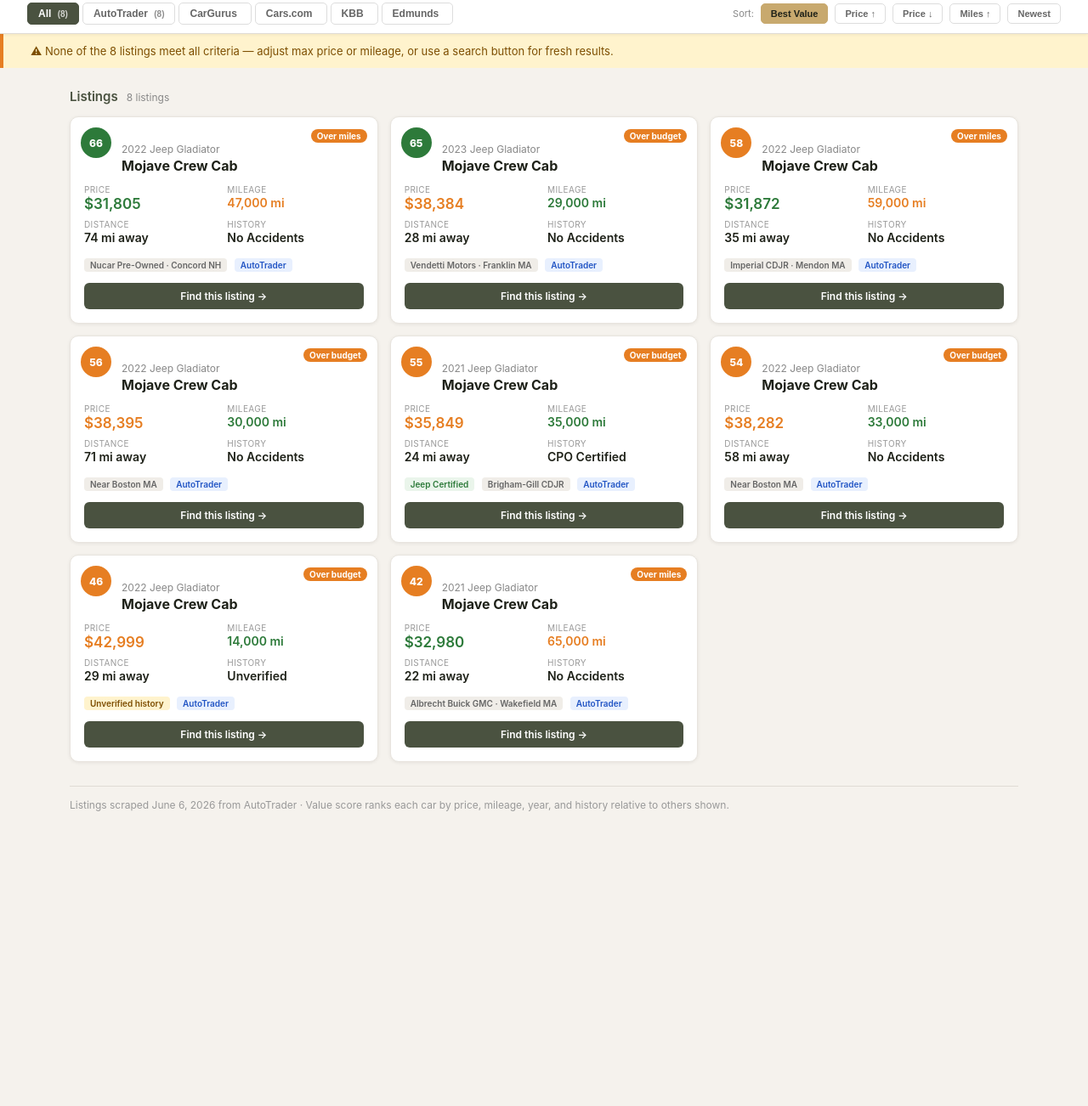
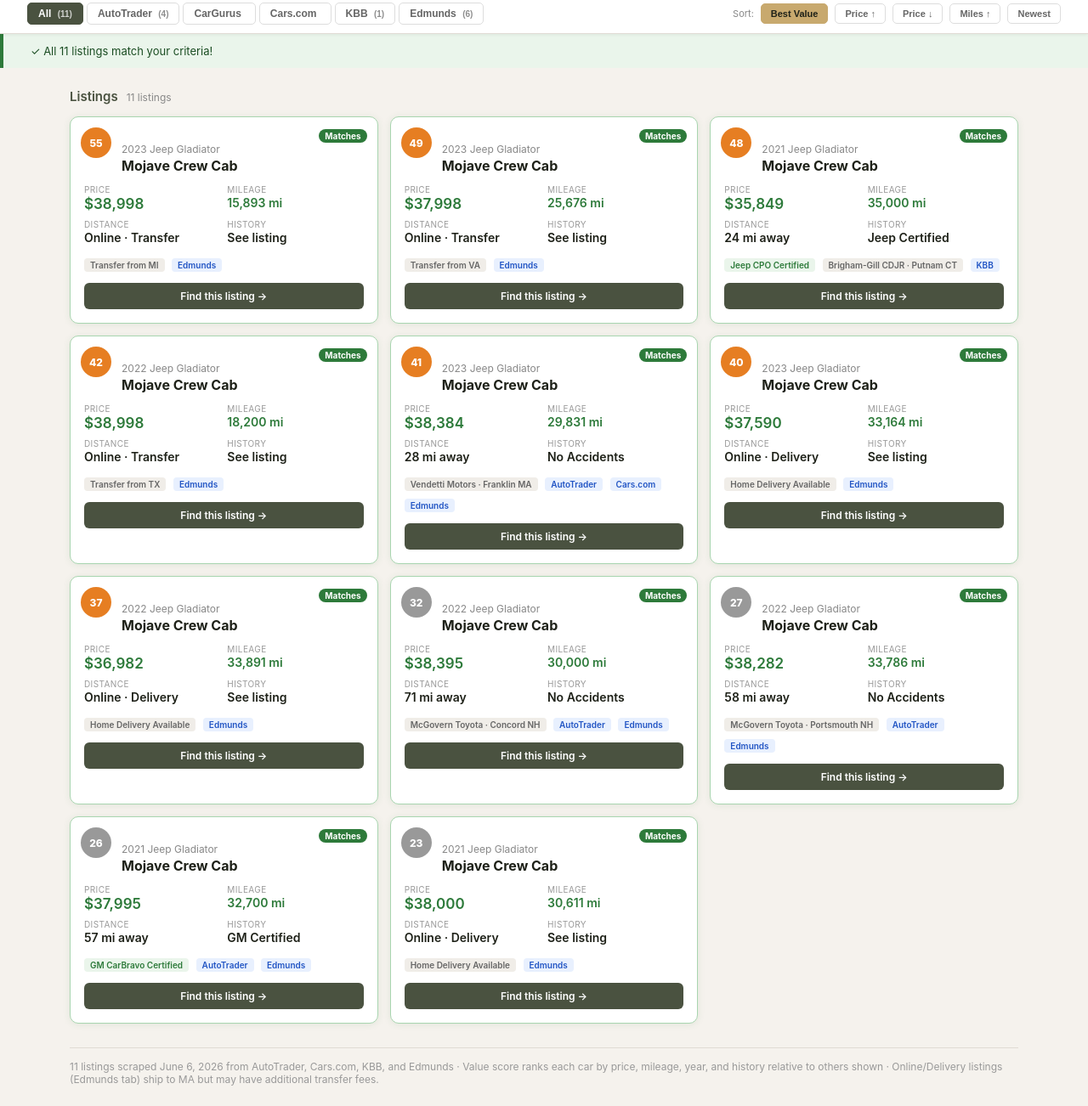
Before and after one commit to kendoggz/gladiator-tracker, a plain HTML site: page index.html in a window 1280 px wide. Shown: the part 209-1511 px from the top of the page at 85% size. Before the commit the page ends 1188 px from the top, so only its background shows below. Drawn offline with Linux system fonts and the light colour scheme.

Commit message:
Add files via upload

```diff
--- a/index.html
+++ b/index.html
@@ -118,7 +118,7 @@ main { padding: 24px 32px; max-width: 1180px; margin: 0 auto; }
 <div class="criteria-panel">
   <h3>Filter &amp; Search Criteria</h3>
   <div class="criteria-grid">
-    <div class="criteria-field"><label>Max Price ($)</label><input type="number" id="inp-price" value="34000" min="0" step="500"></div>
+    <div class="criteria-field"><label>Max Price ($)</label><input type="number" id="inp-price" value="39000" min="0" step="500"></div>
     <div class="criteria-field"><label>Max Miles</label><input type="number" id="inp-miles" value="35000" min="0" step="1000"></div>
     <div class="criteria-field"><label>Year Min</label><input type="number" id="inp-year-min" value="2021" min="2019" max="2025" step="1"></div>
     <div class="criteria-field"><label>Year Max</label><input type="number" id="inp-year-max" value="2024" min="2019" max="2025" step="1"></div>
@@ -165,88 +165,9 @@ main { padding: 24px 32px; max-width: 1180px; margin: 0 auto; }
 
   <div class="card-grid" id="card-grid">
 
-    <div class="card" data-price="31805" data-miles="47000" data-year="2022" data-source="autotrader" data-history="clean">
-      <div class="value-score"></div>
-      <span class="card-badge"></span>
-      <div class="card-top">
-        <div class="card-year">2022 Jeep Gladiator</div>
-        <div class="card-name">Mojave Crew Cab</div>
-      </div>
-      <div class="card-stats">
-        <div><div class="stat-label">Price</div><div class="stat-value price" data-type="price">$31,805</div></div>
-        <div><div class="stat-label">Mileage</div><div class="stat-value" data-type="miles">47,000 mi</div></div>
-        <div><div class="stat-label">Distance</div><div class="stat-value">74 mi away</div></div>
-        <div><div class="stat-label">History</div><div class="stat-value">No Accidents</div></div>
-      </div>
-      <div class="card-tags">
-        <span class="tag neutral">Nucar Pre-Owned &middot; Concord NH</span>
-        <span class="tag source">AutoTrader</span>
-      </div>
-      <a class="view-btn listing-link" href="#" target="_blank">Find this listing &rarr;</a>
-    </div>
+    <!-- ── LOCAL: AutoTrader ──────────────────────────────── -->
 
-    <div class="card" data-price="31872" data-miles="59000" data-year="2022" data-source="autotrader" data-history="clean">
-      <div class="value-score"></div>
-      <span class="card-badge"></span>
-      <div class="card-top">
-        <div class="card-year">2022 Jeep Gladiator</div>
-        <div class="card-name">Mojave Crew Cab</div>
-      </div>
-      <div class="card-stats">
-        <div><div class="stat-label">Price</div><div class="stat-value price" data-type="price">$31,872</div></div>
-        <div><div class="stat-label">Mileage</div><div class="stat-value" data-type="miles">59,000 mi</div></div>
-        <div><div class="stat-label">Distance</div><div class="stat-value">35 mi away</div></div>
-        <div><div class="stat-label">History</div><div class="stat-value">No Accidents</div></div>
-      </div>
-      <div class="card-tags">
-        <span class="tag neutral">Imperial CDJR &middot; Mendon MA</span>
-        <span class="tag source">AutoTrader</span>
-      </div>
-      <a class="view-btn listing-link" href="#" target="_blank">Find this listing &rarr;</a>
-    </div>
-
-    <div class="card" data-price="32980" data-miles="65000" data-year="2021" data-source="autotrader" data-history="clean">
-      <div class="value-score"></div>
-      <span class="card-badge"></span>
-      <div class="card-top">
-        <div class="card-year">2021 Jeep Gladiator</div>
-        <div class="card-name">Mojave Crew Cab</div>
-      </div>
-      <div class="card-stats">
-        <div><div class="stat-label">Price</div><div class="stat-value price" data-type="price">$32,980</div></div>
-        <div><div class="stat-label">Mileage</div><div class="stat-value" data-type="miles">65,000 mi</div></div>
-        <div><div class="stat-label">Distance</div><div class="stat-value">22 mi away</div></div>
-        <div><div class="stat-label">History</div><div class="stat-value">No Accidents</div></div>
-      </div>
-      <div class="card-tags">
-        <span class="tag neutral">Albrecht Buick GMC &middot; Wakefield MA</span>
-        <span class="tag source">AutoTrader</span>
-      </div>
-      <a class="view-btn listing-link" href="#" target="_blank">Find this listing &rarr;</a>
-    </div>
-
-    <div class="card" data-price="35849" data-miles="35000" data-year="2021" data-source="autotrader" data-history="certified">
-      <div class="value-score"></div>
-      <span class="card-badge"></span>
-      <div class="card-top">
-        <div class="card-year">2021 Jeep Gladiator</div>
-        <div class="card-name">Mojave Crew Cab</div>
-      </div>
-      <div class="card-stats">
-        <div><div class="stat-label">Price</div><div class="stat-value price" data-type="price">$35,849</div></div>
-        <div><div class="stat-label">Mileage</div><div class="stat-value" data-type="miles">35,000 mi</div></div>
-        <div><div class="stat-label">Distance</div><div class="stat-value">24 mi away</div></div>
-        <div><div class="stat-label">History</div><div class="stat-value">CPO Certified</div></div>
-      </div>
-      <div class="card-tags">
-        <span class="tag">Jeep Certified</span>
-        <span class="tag neutral">Brigham-Gill CDJR</span>
-        <span class="tag source">AutoTrader</span>
-      </div>
-      <a class="view-btn listing-link" href="#" target="_blank">Find this listing &rarr;</a>
-    </div>
-
-    <div class="card" data-price="38282" data-miles="33000" data-year="2022" data-source="autotrader" data-history="clean">
+    <div class="card" data-price="38282" data-miles="33786" data-year="2022" data-source="autotrader" data-history="clean">
       <div class="value-score"></div>
       <span class="card-badge"></span>
       <div class="card-top">
@@ -255,33 +176,14 @@ main { padding: 24px 32px; max-width: 1180px; margin: 0 auto; }
       </div>
       <div class="card-stats">
         <div><div class="stat-label">Price</div><div class="stat-value price" data-type="price">$38,282</div></div>
-        <div><div class="stat-label">Mileage</div><div class="stat-value" data-type="miles">33,000 mi</div></div>
+        <div><div class="stat-label">Mileage</div><div class="stat-value" data-type="miles">33,786 mi</div></div>
         <div><div class="stat-label">Distance</div><div class="stat-value">58 mi away</div></div>
         <div><div class="stat-label">History</div><div class="stat-value">No Accidents</div></div>
       </div>
       <div class="card-tags">
-        <span class="tag neutral">Near Boston MA</span>
+        <span class="tag neutral">McGovern Toyota &middot; Portsmouth NH</span>
         <span class="tag source">AutoTrader</span>
-      </div>
-      <a class="view-btn listing-link" href="#" target="_blank">Find this listing &rarr;</a>
-    </div>
-
-    <div class="card" data-price="38384" data-miles="29000" data-year="2023" data-source="autotrader" data-history="clean">
-      <div class="value-score"></div>
-      <span class="card-badge"></span>
-      <div class="card-top">
-        <div class="card-year">2023 Jeep Gladiator</div>
-        <div class="card-name">Mojave Crew Cab</div>
-      </div>
-      <div class="card-stats">
-        <div><div class="stat-label">Price</div><div class="stat-value price" data-type="price">$38,384</div></div>
-        <div><div class="stat-label">Mileage</div><div class="stat-value" data-type="miles">29,000 mi</div></div>
-        <div><div class="stat-label">Distance</div><div class="stat-value">28 mi away</div></div>
-        <div><div class="stat-label">History</div><div class="stat-value">No Accidents</div></div>
-      </div>
-      <div class="card-tags">
-        <span class="tag neutral">Vendetti Motors &middot; Franklin MA</span>
-        <span class="tag source">AutoTrader</span>
+        <span class="tag source">Edmunds</span>
       </div>
       <a class="view-btn listing-link" href="#" target="_blank">Find this listing &rarr;</a>
     </div>
@@ -300,13 +202,82 @@ main { padding: 24px 32px; max-width: 1180px; margin: 0 auto; }
         <div><div class="stat-label">History</div><div class="stat-value">No Accidents</div></div>
       </div>
       <div class="card-tags">
-        <span class="tag neutral">Near Boston MA</span>
+        <span class="tag neutral">McGovern Toyota &middot; Concord NH</span>
         <span class="tag source">AutoTrader</span>
+        <span class="tag source">Edmunds</span>
       </div>
       <a class="view-btn listing-link" href="#" target="_blank">Find this listing &rarr;</a>
     </div>
 
-    <div class="card" data-price="42999" data-miles="14000" data-year="2022" data-source="autotrader" data-history="unverified">
+    <div class="card" data-price="38384" data-miles="29831" data-year="2023" data-source="autotrader" data-history="clean">
+      <div class="value-score"></div>
+      <span class="card-badge"></span>
+      <div class="card-top">
+        <div class="card-year">2023 Jeep Gladiator</div>
+        <div class="card-name">Mojave Crew Cab</div>
+      </div>
+      <div class="card-stats">
+        <div><div class="stat-label">Price</div><div class="stat-value price" data-type="price">$38,384</div></div>
+        <div><div class="stat-label">Mileage</div><div class="stat-value" data-type="miles">29,831 mi</div></div>
+        <div><div class="stat-label">Distance</div><div class="stat-value">28 mi away</div></div>
+        <div><div class="stat-label">History</div><div class="stat-value">No Accidents</div></div>
+      </div>
+      <div class="card-tags">
+        <span class="tag neutral">Vendetti Motors &middot; Franklin MA</span>
+        <span class="tag source">AutoTrader</span>
+        <span class="tag source">Cars.com</span>
+        <span class="tag source">Edmunds</span>
+      </div>
+      <a class="view-btn listing-link" href="#" target="_blank">Find this listing &rarr;</a>
+    </div>
+
+    <div class="card" data-price="37995" data-miles="32700" data-year="2021" data-source="autotrader" data-history="certified">
+      <div class="value-score"></div>
+      <span class="card-badge"></span>
+      <div class="card-top">
+        <div class="card-year">2021 Jeep Gladiator</div>
+        <div class="card-name">Mojave Crew Cab</div>
+      </div>
+      <div class="card-stats">
+        <div><div class="stat-label">Price</div><div class="stat-value price" data-type="price">$37,995</div></div>
+        <div><div class="stat-label">Mileage</div><div class="stat-value" data-type="miles">32,700 mi</div></div>
+        <div><div class="stat-label">Distance</div><div class="stat-value">57 mi away</div></div>
+        <div><div class="stat-label">History</div><div class="stat-value">GM Certified</div></div>
+      </div>
+      <div class="card-tags">
+        <span class="tag">GM CarBravo Certified</span>
+        <span class="tag source">AutoTrader</span>
+        <span class="tag source">Edmunds</span>
+      </div>
+      <a class="view-btn listing-link" href="#" target="_blank">Find this listing &rarr;</a>
+    </div>
+
+    <!-- ── LOCAL: KBB ─────────────────────────────────────── -->
+
+    <div class="card" data-price="35849" data-miles="35000" data-year="2021" data-source="kbb" data-history="certified">
+      <div class="value-score"></div>
+      <span class="card-badge"></span>
+      <div class="card-top">
+        <div class="card-year">2021 Jeep Gladiator</div>
+        <div class="card-name">Mojave Crew Cab</div>
+      </div>
+      <div class="card-stats">
+        <div><div class="stat-label">Price</div><div class="stat-value price" data-type="price">$35,849</div></div>
+        <div><div class="stat-label">Mileage</div><div class="stat-value" data-type="miles">35,000 mi</div></div>
+        <div><div class="stat-label">Distance</div><div class="stat-value">24 mi away</div></div>
+        <div><div class="stat-label">History</div><div class="stat-value">Jeep Certified</div></div>
+      </div>
+      <div class="card-tags">
+        <span class="tag">Jeep CPO Certified</span>
+        <span class="tag neutral">Brigham-Gill CDJR &middot; Putnam CT</span>
+        <span class="tag source">KBB</span>
+      </div>
+      <a class="view-btn listing-link" href="#" target="_blank">Find this listing &rarr;</a>
+    </div>
+
+    <!-- ── ONLINE / DELIVERY: Edmunds ────────────────────── -->
+
+    <div class="card" data-price="36982" data-miles="33891" data-year="2022" data-source="edmunds" data-history="unverified">
       <div class="value-score"></div>
       <span class="card-badge"></span>
       <div class="card-top">
@@ -314,14 +285,114 @@ main { padding: 24px 32px; max-width: 1180px; margin: 0 auto; }
         <div class="card-name">Mojave Crew Cab</div>
       </div>
       <div class="card-stats">
-        <div><div class="stat-label">Price</div><div class="stat-value price" data-type="price">$42,999</div></div>
-        <div><div class="stat-label">Mileage</div><div class="stat-value" data-type="miles">14,000 mi</div></div>
-        <div><div class="stat-label">Distance</div><div class="stat-value">29 mi away</div></div>
-        <div><div class="stat-label">History</div><div class="stat-value">Unverified</div></div>
+        <div><div class="stat-label">Price</div><div class="stat-value price" data-type="price">$36,982</div></div>
+        <div><div class="stat-label">Mileage</div><div class="stat-value" data-type="miles">33,891 mi</div></div>
+        <div><div class="stat-label">Distance</div><div class="stat-value">Online · Delivery</div></div>
+        <div><div class="stat-label">History</div><div class="stat-value">See listing</div></div>
       </div>
       <div class="card-tags">
-        <span class="tag warn">Unverified history</span>
-        <span class="tag source">AutoTrader</span>
+        <span class="tag neutral">Home Delivery Available</span>
+        <span class="tag source">Edmunds</span>
+      </div>
+      <a class="view-btn listing-link" href="#" target="_blank">Find this listing &rarr;</a>
+    </div>
+
+    <div class="card" data-price="37590" data-miles="33164" data-year="2023" data-source="edmunds" data-history="unverified">
+      <div class="value-score"></div>
+      <span class="card-badge"></span>
+      <div class="card-top">
+        <div class="card-year">2023 Jeep Gladiator</div>
+        <div class="card-name">Mojave Crew Cab</div>
+      </div>
+      <div class="card-stats">
+        <div><div class="stat-label">Price</div><div class="stat-value price" data-type="price">$37,590</div></div>
+        <div><div class="stat-label">Mileage</div><div class="stat-value" data-type="miles">33,164 mi</div></div>
+        <div><div class="stat-label">Distance</div><div class="stat-value">Online · Delivery</div></div>
+        <div><div class="stat-label">History</div><div class="stat-value">See listing</div></div>
+      </div>
+      <div class="card-tags">
+        <span class="tag neutral">Home Delivery Available</span>
+        <span class="tag source">Edmunds</span>
+      </div>
+      <a class="view-btn listing-link" href="#" target="_blank">Find this listing &rarr;</a>
+    </div>
+
+    <div class="card" data-price="37998" data-miles="25676" data-year="2023" data-source="edmunds" data-history="unverified">
+      <div class="value-score"></div>
+      <span class="card-badge"></span>
+      <div class="card-top">
+        <div class="card-year">2023 Jeep Gladiator</div>
+        <div class="card-name">Mojave Crew Cab</div>
+      </div>
+      <div class="card-stats">
+        <div><div class="stat-label">Price</div><div class="stat-value price" data-type="price">$37,998</div></div>
+        <div><div class="stat-label">Mileage</div><div class="stat-value" data-type="miles">25,676 mi</div></div>
+        <div><div class="stat-label">Distance</div><div class="stat-value">Online · Transfer</div></div>
+        <div><div class="stat-label">History</div><div class="stat-value">See listing</div></div>
+      </div>
+      <div class="card-tags">
+        <span class="tag neutral">Transfer from VA</span>
+        <span class="tag source">Edmunds</span>
+      </div>
+      <a class="view-btn listing-link" href="#" target="_blank">Find this listing &rarr;</a>
+    </div>
+
+    <div class="card" data-price="38000" data-miles="30611" data-year="2021" data-source="edmunds" data-history="unverified">
+      <div class="value-score"></div>
+      <span class="card-badge"></span>
+      <div class="card-top">
+        <div class="card-year">2021 Jeep Gladiator</div>
+        <div class="card-name">Mojave Crew Cab</div>
+      </div>
+      <div class="card-stats">
+        <div><div class="stat-label">Price</div><div class="stat-value price" data-type="price">$38,000</div></div>
+        <div><div class="stat-label">Mileage</div><div class="stat-value" data-type="miles">30,611 mi</div></div>
+        <div><div class="stat-label">Distance</div><div class="stat-value">Online · Delivery</div></div>
+        <div><div class="stat-label">History</div><div class="stat-value">See listing</div></div>
+      </div>
+      <div class="card-tags">
+        <span class="tag neutral">Home Delivery Available</span>
+        <span class="tag source">Edmunds</span>
+      </div>
+      <a class="view-btn listing-link" href="#" target="_blank">Find this listing &rarr;</a>
+    </div>
+
+    <div class="card" data-price="38998" data-miles="15893" data-year="2023" data-source="edmunds" data-history="unverified">
+      <div class="value-score"></div>
+      <span class="card-badge"></span>
+      <div class="card-top">
+        <div class="card-year">2023 Jeep Gladiator</div>
+        <div class="card-name">Mojave Crew Cab</div>
+      </div>
+      <div class="card-stats">
+        <div><div class="stat-label">Price</div><div class="stat-value price" data-type="price">$38,998</div></div>
+        <div><div class="stat-label">Mileage</div><div class="stat-value" data-type="miles">15,893 mi</div></div>
+        <div><div class="stat-label">Distance</div><div class="stat-value">Online · Transfer</div></div>
+        <div><div class="stat-label">History</div><div class="stat-value">See listing</div></div>
+      </div>
+      <div class="card-tags">
+        <span class="tag neutral">Transfer from MI</span>
+        <span class="tag source">Edmunds</span>
+      </div>
+      <a class="view-btn listing-link" href="#" target="_blank">Find this listing &rarr;</a>
+    </div>
+
+    <div class="card" data-price="38998" data-miles="18200" data-year="2022" data-source="edmunds" data-history="unverified">
+      <div class="value-score"></div>
+      <span class="card-badge"></span>
+      <div class="card-top">
+        <div class="card-year">2022 Jeep Gladiator</div>
+        <div class="card-name">Mojave Crew Cab</div>
+      </div>
+      <div class="card-stats">
+        <div><div class="stat-label">Price</div><div class="stat-value price" data-type="price">$38,998</div></div>
+        <div><div class="stat-label">Mileage</div><div class="stat-value" data-type="miles">18,200 mi</div></div>
+        <div><div class="stat-label">Distance</div><div class="stat-value">Online · Transfer</div></div>
+        <div><div class="stat-label">History</div><div class="stat-value">See listing</div></div>
+      </div>
+      <div class="card-tags">
+        <span class="tag neutral">Transfer from TX</span>
+        <span class="tag source">Edmunds</span>
       </div>
       <a class="view-btn listing-link" href="#" target="_blank">Find this listing &rarr;</a>
     </div>
@@ -334,13 +405,14 @@ main { padding: 24px 32px; max-width: 1180px; margin: 0 auto; }
   </div>
 
   <p class="note">
-    Listings scraped June 6, 2026 from AutoTrader &middot;
-    Value score ranks each car by price, mileage, year, and history relative to others shown.
+    11 listings scraped June 6, 2026 from AutoTrader, Cars.com, KBB, and Edmunds &middot;
+    Value score ranks each car by price, mileage, year, and history relative to others shown &middot;
+    Online/Delivery listings (Edmunds tab) ship to MA but may have additional transfer fees.
   </p>
 </main>
 
 <script>
-const DEFAULTS = { price: 34000, miles: 35000, yearMin: 2021, yearMax: 2024, zip: '02043', radius: 75 };
+const DEFAULTS = { price: 39000, miles: 35000, yearMin: 2021, yearMax: 2024, zip: '02043', radius: 75 };
 let activeSource = 'all';
 let activeSort   = 'value';
 
@@ -458,13 +530,25 @@ function update() {
 
   const allCards = [...document.querySelectorAll('.card')];
 
-  // Per-card AutoTrader link (year + price window)
+  // Per-card search link — uses source-appropriate site, narrow year+price window
   allCards.forEach(card => {
     const cardPrice = parseInt(card.dataset.price);
     const cardYear  = parseInt(card.dataset.year);
-    const cardUrl   = 'https://www.autotrader.com/cars-for-sale/used-cars/jeep/gladiator/mojave/' + c.zip +
-      '?searchRadius=' + c.radius + '&startYear=' + cardYear + '&endYear=' + cardYear +
-      '&minPrice=' + Math.max(0, cardPrice - 1000) + '&maxPrice=' + (cardPrice + 500);
+    const cardSrc   = card.dataset.source;
+    const pLo = Math.max(0, cardPrice - 1000), pHi = cardPrice + 500;
+    let cardUrl;
+    if (cardSrc === 'kbb') {
+      cardUrl = 'https://www.kbb.com/cars-for-sale/used-cars/jeep/gladiator/' + c.zip +
+        '?radius=' + c.radius + '&priceFrom=' + pLo + '&priceTo=' + pHi +
+        '&startYear=' + cardYear + '&endYear=' + cardYear + '&trims=Mojave';
+    } else if (cardSrc === 'edmunds') {
+      cardUrl = 'https://www.edmunds.com/used-jeep-gladiator/?zip=' + c.zip + '&radius=' + c.radius +
+        '&price=' + pLo + '-' + pHi + '&year=' + cardYear + '-' + cardYear + '&trim=Mojave';
+    } else {
+      cardUrl = 'https://www.autotrader.com/cars-for-sale/used-cars/jeep/gladiator/mojave/' + c.zip +
+        '?searchRadius=' + c.radius + '&startYear=' + cardYear + '&endYear=' + cardYear +
+        '&minPrice=' + pLo + '&maxPrice=' + pHi;
+    }
     const link = card.querySelector('.listing-link');
     if (link) link.href = cardUrl;
   });
```
